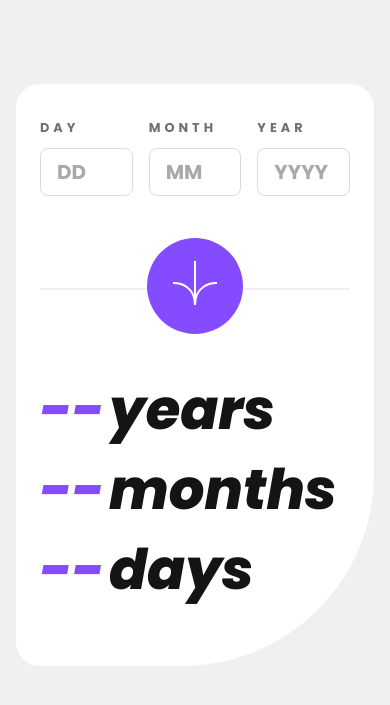
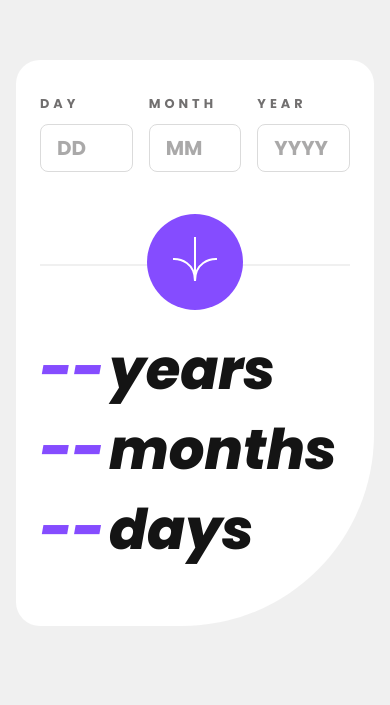
Before and after one commit to b16h22/age_calculator_app_solution, a plain HTML site: page index.html in a window 390 px wide. Shown: the part 143-848 px from the top of the page. Drawn offline with Linux system fonts and the light colour scheme.

Commit message:
edit styles.css

```diff
--- a/styles/styles.css
+++ b/styles/styles.css
@@ -133,7 +133,7 @@ input::-webkit-inner-spin-button {
 
   .container {
     padding-inline: 1rem;
-    padding-block: 6rem;
+    padding-block: 4rem;
   }
 
   .card-layout {
@@ -173,7 +173,7 @@ input::-webkit-inner-spin-button {
   }
 
   .age-display-layout {
-    margin-top: 5rem;
+    margin-top: 4rem;
     margin-bottom: 2rem;
   }
 
```
